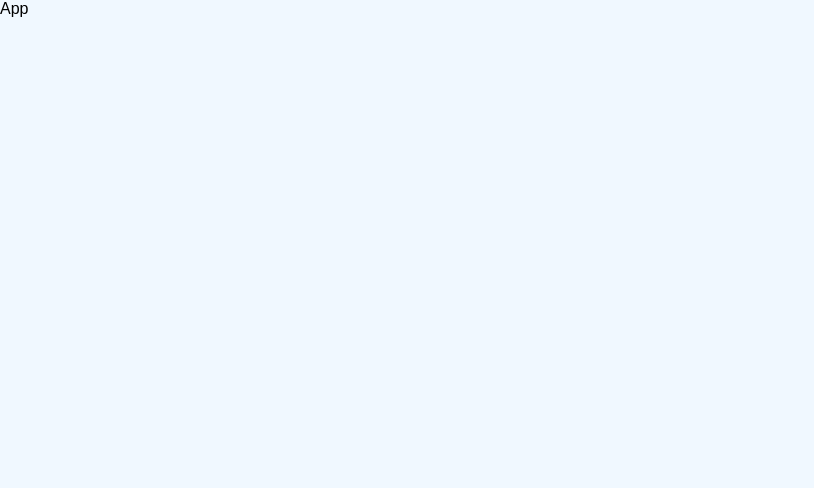
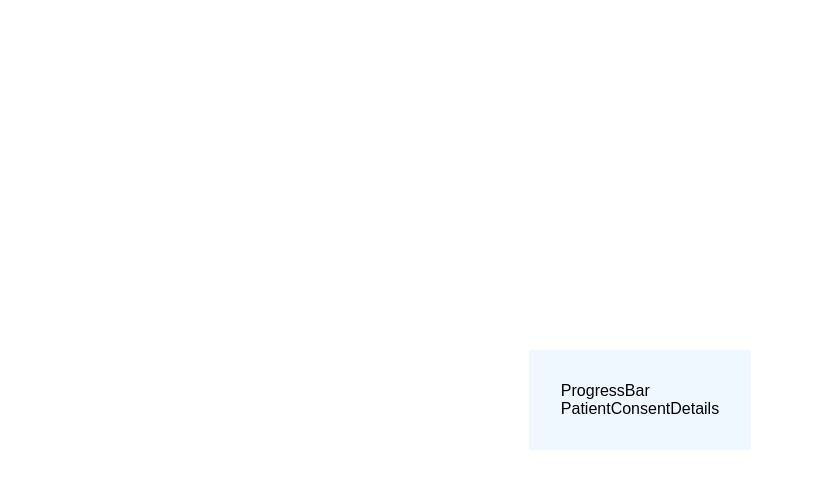
Before and after one commit to joshD90/allview-assessment, a React (Vite) app: page /consent in a window 1280 px wide. Shown: the top 488 px of the page, without its empty margins (0-814 px from the left). Built offline with nearby package versions, Linux system fonts and the light colour scheme.

Commit message:
building out routering and creating files for views

```diff
--- a/package.json
+++ b/package.json
@@ -14,7 +14,8 @@
   "dependencies": {
     "react": "^18.2.0",
     "react-dom": "^18.2.0",
-    "react-icons": "^5.0.1"
+    "react-icons": "^5.0.1",
+    "react-router-dom": "^6.22.2"
   },
   "devDependencies": {
     "@babel/preset-env": "^7.24.0",
--- a/src/App.css
+++ b/src/App.css
@@ -1,4 +1,7 @@
 .app-container {
   height: 100%;
-  background-color: var(--background);
+  background-color: white;
+  display: flex;
+  align-items: center;
+  justify-content: center;
 }
--- a/src/App.tsx
+++ b/src/App.tsx
@@ -1,7 +1,33 @@
+import { BrowserRouter, Routes, Route } from "react-router-dom";
+
+import FormContainer from "./views/formContainer/FormContainer";
+
 import "./App.css";
+import AppointmentDetails from "./views/appointmentDetails/AppointmentDetails";
+import PatientContactDetails from "./views/patientContactDetails/PatientContactDetails";
+import GpContactDetails from "./views/gpContactDetails/GpContactDetails";
+import PatientAddressDetails from "./views/patientAddressDetails/PatientAddressDetails";
+import PatientConsentDetails from "./views/patientConsentDetails/PatientConsentDetails";
 
 const App = () => {
-  return <section className="app-container">App</section>;
+  return (
+    <section className="app-container">
+      <BrowserRouter>
+        <Routes>
+          <Route path="/" element={<FormContainer />}>
+            <Route
+              path="appointment-details"
+              element={<AppointmentDetails />}
+            />
+            <Route path="contact-details" element={<PatientContactDetails />} />
+            <Route path="gp-contact" element={<GpContactDetails />} />
+            <Route path="address-details" element={<PatientAddressDetails />} />
+            <Route path="consent" element={<PatientConsentDetails />} />
+          </Route>
+        </Routes>
+      </BrowserRouter>
+    </section>
+  );
 };
 
 export default App;
--- /dev/null
+++ b/src/components/progressBar/ProgressBar.tsx
@@ -0,0 +1,7 @@
+import "./progressBar.css";
+
+const ProgressBar = () => {
+  return <div>ProgressBar</div>;
+};
+
+export default ProgressBar;
--- /dev/null
+++ b/src/views/appointmentDetails/AppointmentDetails.tsx
@@ -0,0 +1,5 @@
+const AppointmentDetails = () => {
+  return <div>AppointmentDetails</div>;
+};
+
+export default AppointmentDetails;
--- /dev/null
+++ b/src/views/formContainer/FormContainer.tsx
@@ -0,0 +1,16 @@
+import { Outlet } from "react-router-dom";
+
+import ProgressBar from "../../components/progressBar/ProgressBar";
+
+import "./formContainer.css";
+
+const FormContainer = () => {
+  return (
+    <section className="form-container">
+      <ProgressBar />
+      <Outlet />
+    </section>
+  );
+};
+
+export default FormContainer;
--- /dev/null
+++ b/src/views/formContainer/formContainer.css
@@ -0,0 +1,4 @@
+.form-container {
+  background-color: var(--background);
+  padding: 2rem;
+}
--- /dev/null
+++ b/src/views/gpContactDetails/GpContactDetails.tsx
@@ -0,0 +1,5 @@
+const GpContactDetails = () => {
+  return <div>GpContactDetails</div>;
+};
+
+export default GpContactDetails;
--- /dev/null
+++ b/src/views/patientAddressDetails/PatientAddressDetails.tsx
@@ -0,0 +1,5 @@
+const PatientAddressDetails = () => {
+  return <div>PatientAddressDetails</div>;
+};
+
+export default PatientAddressDetails;
--- /dev/null
+++ b/src/views/patientConsentDetails/PatientConsentDetails.tsx
@@ -0,0 +1,5 @@
+const PatientConsentDetails = () => {
+  return <div>PatientConsentDetails</div>;
+};
+
+export default PatientConsentDetails;
--- /dev/null
+++ b/src/views/patientContactDetails/PatientContactDetails.tsx
@@ -0,0 +1,5 @@
+const PatientContactDetails = () => {
+  return <div>PatientContactDetails</div>;
+};
+
+export default PatientContactDetails;
```
Also changed, not shown: src/components/progressBar/progressBar.css (added), 1 other file (tests, documents, lock files or other folders).
